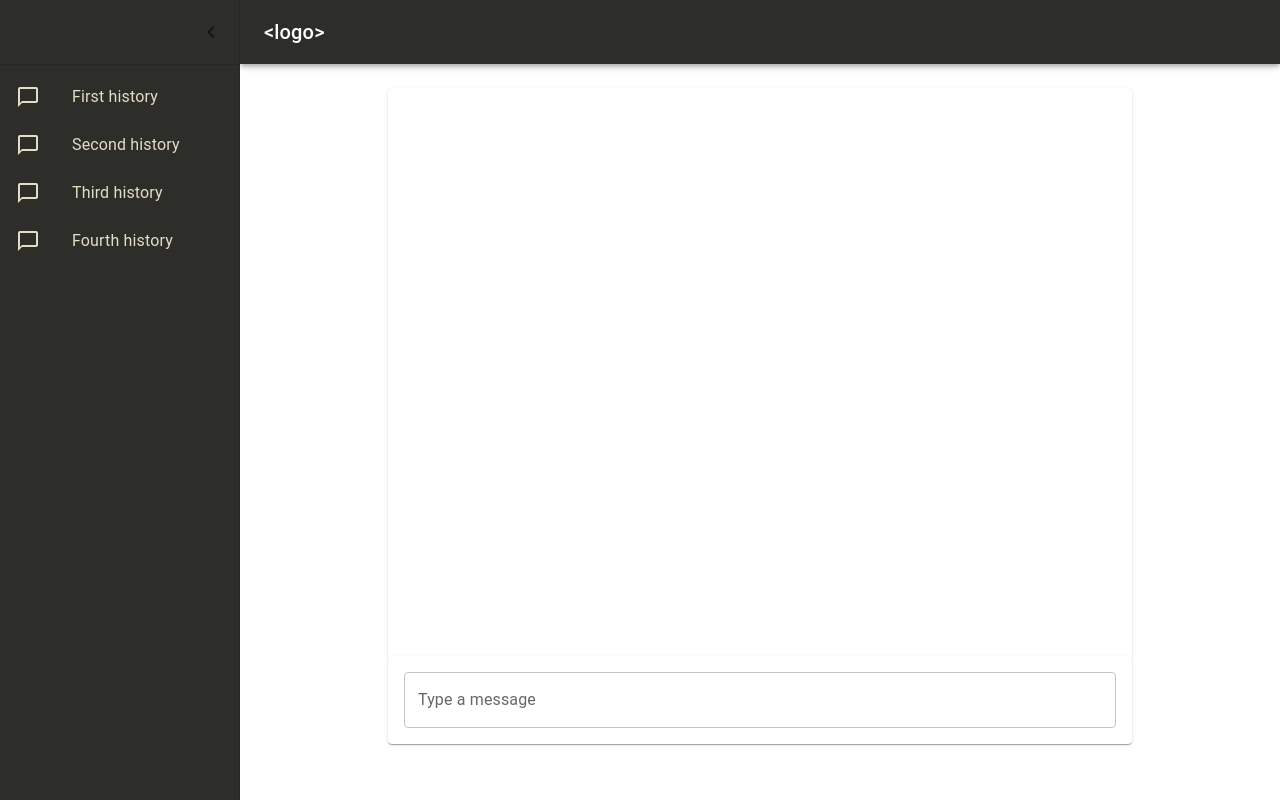
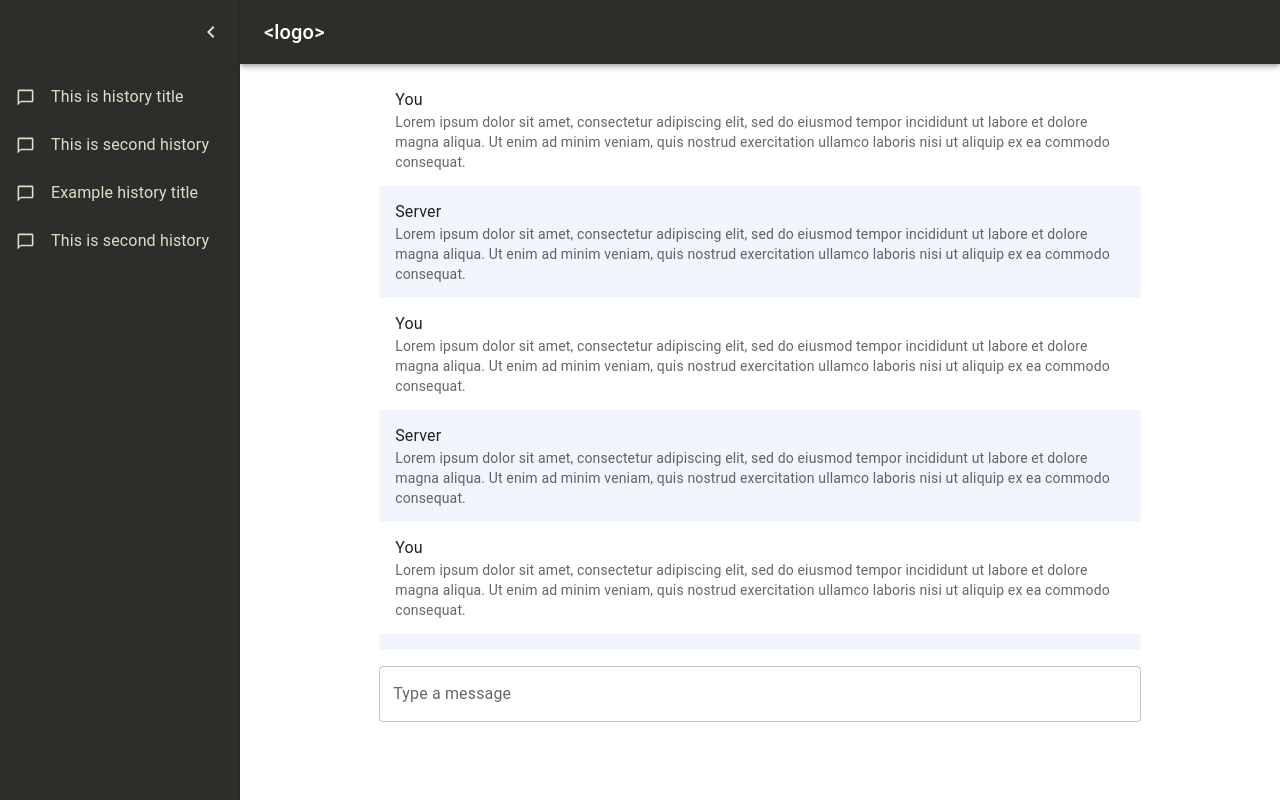
Before and after one commit to 01vaibhavrawat/Document-Chat, a React (Create React App) app: page / in a window 1280 px wide. Both pictures are taken after a click on the button "open drawer". Built offline with nearby package versions, Linux system fonts and the light colour scheme.

Commit message:
improved the UI of the history titles

```diff
--- a/src/constants/customTheme.js
+++ b/src/constants/customTheme.js
@@ -1,6 +1,7 @@
 const customTheme = {
     primary_background : "#2d2d2a",
     secondary_background: "#4c4c47",
+    tersary_background: "#f0f6fc",
     primary_text: "#e5dcc5"
 }
 
--- a/src/containers/chat/ChatUI.jsx
+++ b/src/containers/chat/ChatUI.jsx
@@ -1,5 +1,6 @@
 import { makeStyles } from '@mui/styles';
 import React, { useState, useRef, useEffect } from 'react';
+import customTheme from "../../constants/customTheme";
 import {
   Paper,
   TextField,
@@ -14,28 +15,26 @@
   root: {
     display: 'flex',
     flexDirection: 'column',
-    height: '82vh',
-    margin: '0 auto',  // Center the component horizontally
-    width: '75%',       // Set the component width to 85%
-    maxWidth: '800px',  // Optional: You can set a maximum width if needed
+    height: '81.2vh',
+    margin: '0 auto',
+    width: '80%',
+    maxWidth: '900px',
   },
   chatHistory: {
     flex: 1,
     overflowY: 'auto',
     padding: '16px',
-    position: 'relative',  // Add relative positioning
+    position: 'relative',
   },
   chatInput: {
     display: 'flex',
     padding: '16px',
-    position: 'absolute', // Position the chat input absolutely
-    bottom: 0,
-    left: 0,
-    width: '100%',        // Set the chat input to 100% width
+    width: '100%',
+    float:"bottom"
   },
   inputField: {
     flexGrow: 1,
-    width: '100%',         // Set the width of the input field to 100%
+    width: '100%',
   },
 }));
 
@@ -60,22 +59,61 @@
 
   return (
     <div className={classes.root}>
-      <Paper className={classes.chatHistory} ref={chatHistoryRef}>
+      <div className={classes.chatHistory} ref={chatHistoryRef}>
         <List>
-          {messages.map((message, index) => (
-            <div key={index}>
+          <div key={"temporary"}>
               <ListItem alignItems="flex-start">
                 <ListItemText
-                  primary={message.text}
-                  secondary={message.sender === 'user' ? 'You' : 'ChatGPT'}
+                  secondary={"Lorem ipsum dolor sit amet, consectetur adipiscing elit, sed do eiusmod tempor incididunt ut labore et dolore magna aliqua. Ut enim ad minim veniam, quis nostrud exercitation ullamco laboris nisi ut aliquip ex ea commodo consequat. "}
+                  primary={"You"}
                 />
               </ListItem>
-              {index < messages.length - 1 && <Divider />}
             </div>
-          ))}
+          <div key={"temporary"} style={{background: customTheme.tersary_background}}>
+              <ListItem alignItems="flex-start">
+                <ListItemText
+                  secondary={"Lorem ipsum dolor sit amet, consectetur adipiscing elit, sed do eiusmod tempor incididunt ut labore et dolore magna aliqua. Ut enim ad minim veniam, quis nostrud exercitation ullamco laboris nisi ut aliquip ex ea commodo consequat. "}
+                  primary={"Server"}
+                />
+              </ListItem>
+            </div>
+
+          <div key={"temporary"}>
+              <ListItem alignItems="flex-start">
+                <ListItemText
+                  secondary={"Lorem ipsum dolor sit amet, consectetur adipiscing elit, sed do eiusmod tempor incididunt ut labore et dolore magna aliqua. Ut enim ad minim veniam, quis nostrud exercitation ullamco laboris nisi ut aliquip ex ea commodo consequat. "}
+                  primary={"You"}
+                />
+              </ListItem>
+            </div>
+          <div key={"temporary"} style={{background: customTheme.tersary_background}}>
+              <ListItem alignItems="flex-start">
+                <ListItemText
+                  secondary={"Lorem ipsum dolor sit amet, consectetur adipiscing elit, sed do eiusmod tempor incididunt ut labore et dolore magna aliqua. Ut enim ad minim veniam, quis nostrud exercitation ullamco laboris nisi ut aliquip ex ea commodo consequat. "}
+                  primary={"Server"}
+                />
+              </ListItem>
+            </div>
+
+          <div key={"temporary"}>
+              <ListItem alignItems="flex-start">
+                <ListItemText
+                  secondary={"Lorem ipsum dolor sit amet, consectetur adipiscing elit, sed do eiusmod tempor incididunt ut labore et dolore magna aliqua. Ut enim ad minim veniam, quis nostrud exercitation ullamco laboris nisi ut aliquip ex ea commodo consequat. "}
+                  primary={"You"}
+                />
+              </ListItem>
+            </div>
+          <div key={"temporary"} style={{background: customTheme.tersary_background}}>
+              <ListItem alignItems="flex-start">
+                <ListItemText
+                  secondary={"Lorem ipsum dolor sit amet, consectetur adipiscing elit, sed do eiusmod tempor incididunt ut labore et dolore magna aliqua. Ut enim ad minim veniam, quis nostrud exercitation ullamco laboris nisi ut aliquip ex ea commodo consequat. "}
+                  primary={"Server"}
+                />
+              </ListItem>
+            </div>
         </List>
-
-        <Paper className={classes.chatInput}>
+      </div>
+      <div className={classes.chatInput}>
           <TextField
             className={classes.inputField}
             variant="outlined"
@@ -84,8 +122,7 @@
             onChange={(e) => setNewMessage(e.target.value)}
             onKeyPress={handleSendMessage}
           />
-        </Paper>
-      </Paper>
+        </div>
     </div>
   );
 };
--- a/src/containers/layout/Layout.jsx
+++ b/src/containers/layout/Layout.jsx
@@ -17,7 +17,7 @@
 import ListItemIcon from "@mui/material/ListItemIcon";
 import ListItemText from "@mui/material/ListItemText";
 import customTheme from "../../constants/customTheme";
-import ChatBubbleOutlineIcon from '@mui/icons-material/ChatBubbleOutline';
+import ChatBubbleOutlineIcon from "@mui/icons-material/ChatBubbleOutline";
 import ChatUI from "../chat/ChatUI";
 
 const drawerWidth = 240;
@@ -115,7 +115,7 @@
         <DrawerHeader>
           <IconButton onClick={handleDrawerClose}>
             {theme.direction === "ltr" ? (
-              <ChevronLeftIcon />
+              <ChevronLeftIcon sx={{color: customTheme.primary_text}} />
             ) : (
               <ChevronRightIcon />
             )}
@@ -123,18 +123,23 @@
         </DrawerHeader>
         <Divider />
         <List>
-          {["First history", "Second history", "Third history", "Fourth history"].map((text, index) => (
-            <ListItem key={text} disablePadding>
+          {[
+            "This is history title",
+            "This is second history",
+            "Example history title",
+            "This is second history",
+          ].map((text, index) => (
+            <ListItem key={text} disablePadding sx={{}}>
               <ListItemButton
                 sx={{
-                  // textAlign: "center",
                   color: customTheme.primary_text,
-                  // background:customTheme.secondary_background
                 }}
               >
-              <ListItemIcon>
-                <ChatBubbleOutlineIcon sx={{color:customTheme.primary_text}} />
-              </ListItemIcon>
+                <ListItemIcon sx={{ minWidth: "35px" }}>
+                  <ChatBubbleOutlineIcon
+                    sx={{ color: customTheme.primary_text, fontSize: "19px" }}
+                  />
+                </ListItemIcon>
                 <ListItemText primary={text} />
               </ListItemButton>
             </ListItem>
```
